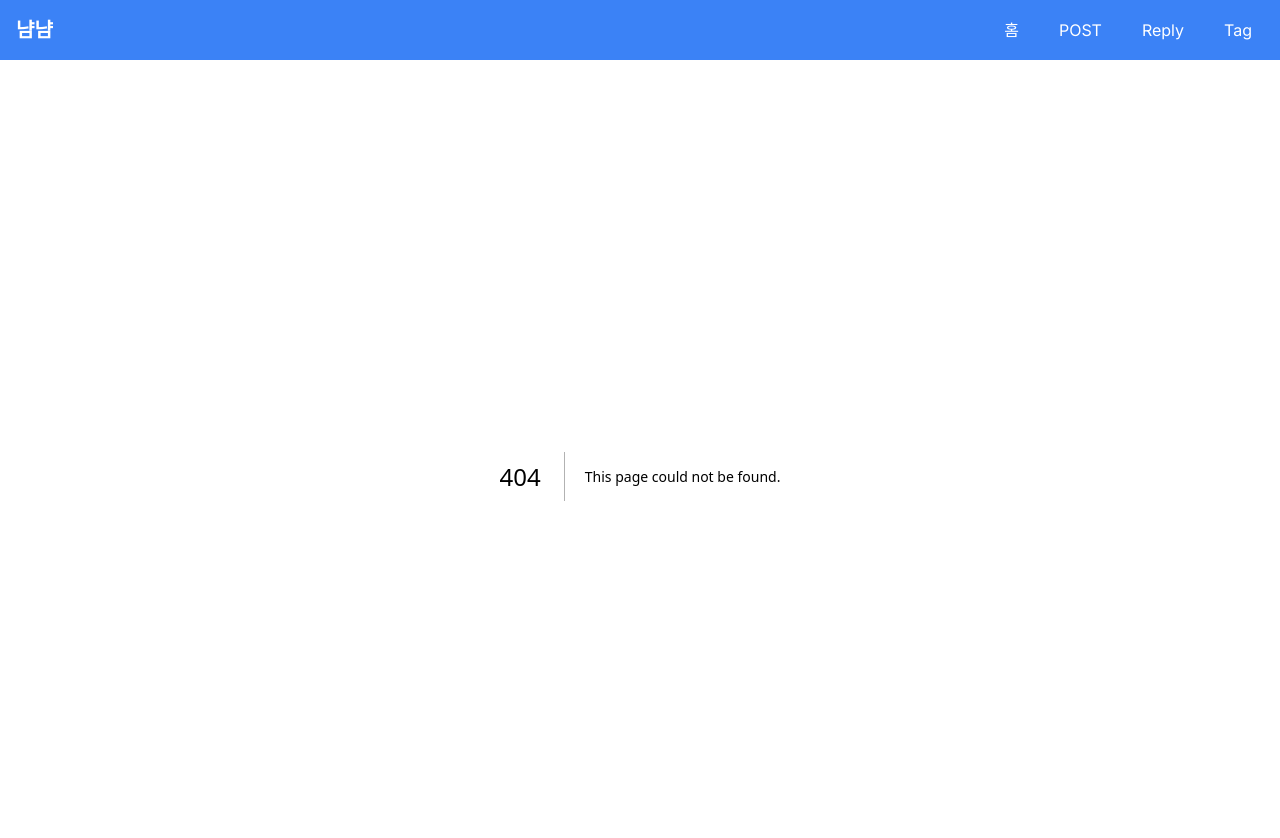
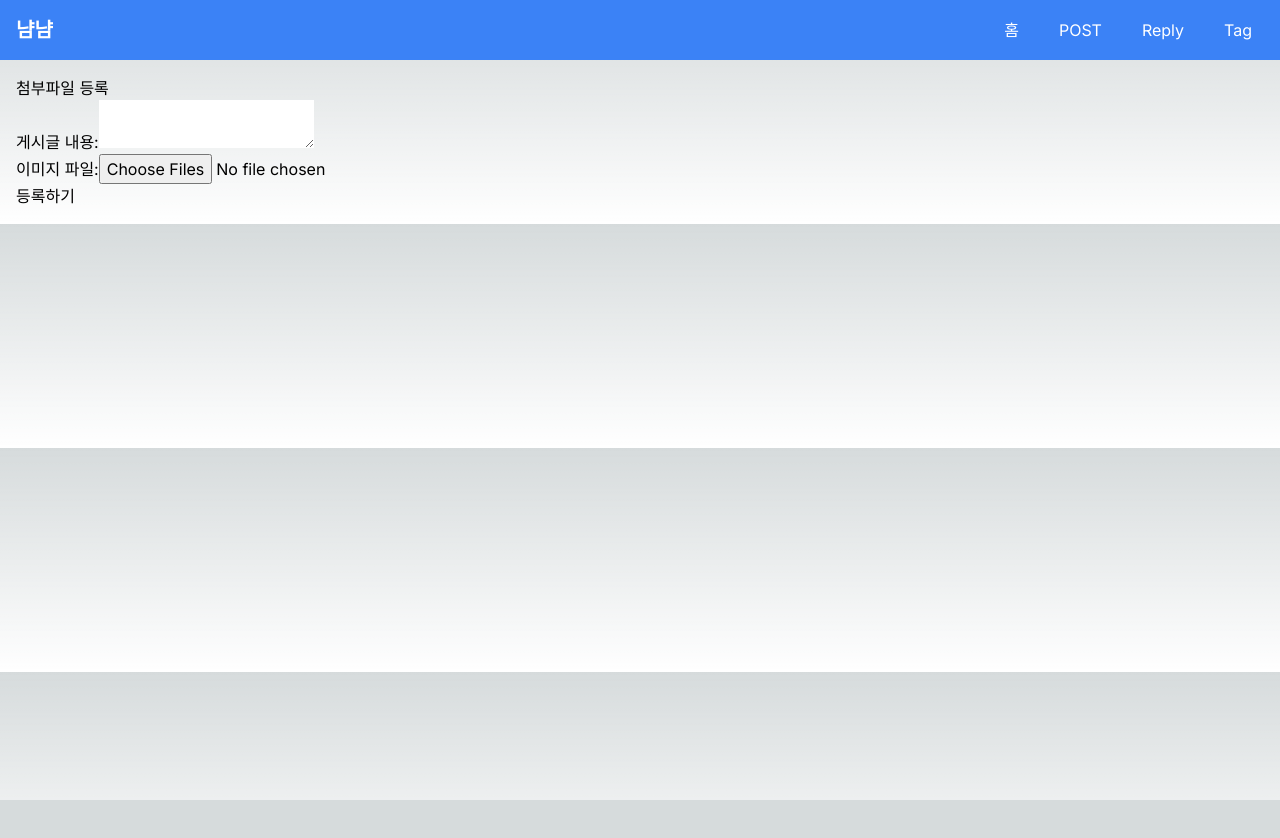
Before and after one commit to nyamnyam-kr/nyamnyam-kr, a Next.js app: page /image/register in a window 1280 px wide. Before the commit this address had no page. Shown: the top 838 px of the page. After the commit the page ends 800 px from the top, so only its background shows below. Built offline with nearby package versions, Linux system fonts and the light colour scheme.

Commit message:
file_v0.1

```diff
--- a/package.json
+++ b/package.json
@@ -10,6 +10,7 @@
   },
   "dependencies": {
     "@types/jest": "^29.5.12",
+    "axios": "^1.7.7",
     "next": "^14.2.9",
     "react": "^18.3.1",
     "react-dom": "^18.3.1",
--- /dev/null
+++ b/src/app/(page)/image/register/page.tsx
@@ -0,0 +1,72 @@
+import React, { useState } from 'react';
+import axios from 'axios';
+
+const ImageRegisterPage = () => {
+    const [selectedFiles, setSelectedFiles] = useState<FileList | null>(null); // 선택된 파일 상태
+    const [postContent, setPostContent] = useState(''); // 게시글 내용 상태
+
+    // 파일 선택 핸들러
+    const handleFileChange = (event: React.ChangeEvent<HTMLInputElement>) => {
+        if (event.target.files) {
+            setSelectedFiles(event.target.files);
+        }
+    };
+
+    // 폼 제출 핸들러
+    const handleSubmit = async (event: React.FormEvent<HTMLFormElement>) => {
+        event.preventDefault();
+
+        const formData = new FormData();
+
+        // 게시글 내용 추가
+        formData.append('post', new Blob([JSON.stringify({
+            content: postContent, // 게시글 내용 추가
+        })], { type: 'application/json' }));
+
+        // 선택된 파일이 있는지 확인하고 처리
+        if (selectedFiles && selectedFiles.length > 0) {
+            Array.from(selectedFiles).forEach((file) => {
+                formData.append('files', file); // 파일을 formData에 추가
+            });
+        } else {
+            alert('파일이 선택되지 않았습니다.');
+            return; // 파일이 없을 경우 제출을 중지
+        }
+
+        try {
+            const response = await axios.post('http://localhost:8080/api/posts', formData, {
+                headers: {
+                    'Content-Type': 'multipart/form-data',
+                },
+            });
+            if (response.status === 200) {
+                alert('파일 업로드 성공');
+            }
+        } catch (error) {
+            console.error('파일 업로드 실패:', error);
+            alert('파일 업로드 실패');
+        }
+    };
+
+    return (
+        <div>
+            <h2>첨부파일 등록</h2>
+            <form onSubmit={handleSubmit}>
+                <div>
+                    <label>게시글 내용:</label>
+                    <textarea
+                        value={postContent}
+                        onChange={(e) => setPostContent(e.target.value)}
+                    />
+                </div>
+                <div>
+                    <label>이미지 파일:</label>
+                    <input type="file" multiple onChange={handleFileChange} />
+                </div>
+                <button type="submit">등록하기</button>
+            </form>
+        </div>
+    );
+};
+
+export default ImageRegisterPage;
--- a/src/app/(page)/post/details/[id]/page.tsx
+++ b/src/app/(page)/post/details/[id]/page.tsx
@@ -31,6 +31,7 @@ export default function PostDetail() {
       router.push('/');
     }
 
+
   return (
     <main className="flex min-h-screen flex-col items-center p-6">
     <h1 className="text-2xl font-bold mb-6">게시글 상세화면</h1>
--- a/src/app/(page)/post/register/page.tsx
+++ b/src/app/(page)/post/register/page.tsx
@@ -30,6 +30,9 @@ export default function PostRegister() {
     await insertPost(formData);
     router.push('/')
   };
+  const imageRegister = () => {
+    router.push('/image/register');
+   }
 
   return (
     <main className="flex min-h-screen flex-col items-center p-6">
@@ -105,6 +108,11 @@ export default function PostRegister() {
           className="border rounded p-2 w-full"
         />
       </div>
+      <button
+         className="bg-transparent hover:bg-blue-500 text-blue-700 font-semibold hover:text-white py-2 px-4 border border-blue-500 hover:border-transparent rounded mr-2"
+         onClick={imageRegister}>
+         첨부파일
+    </button>
       <button type="submit" className="bg-blue-500 text-white py-2 px-4 rounded hover:bg-blue-600 focus:outline-none focus:ring-2 focus:ring-blue-500">
         등록하기
       </button>
```
Also changed, not shown: 1 other file (tests, documents, lock files or other folders).
